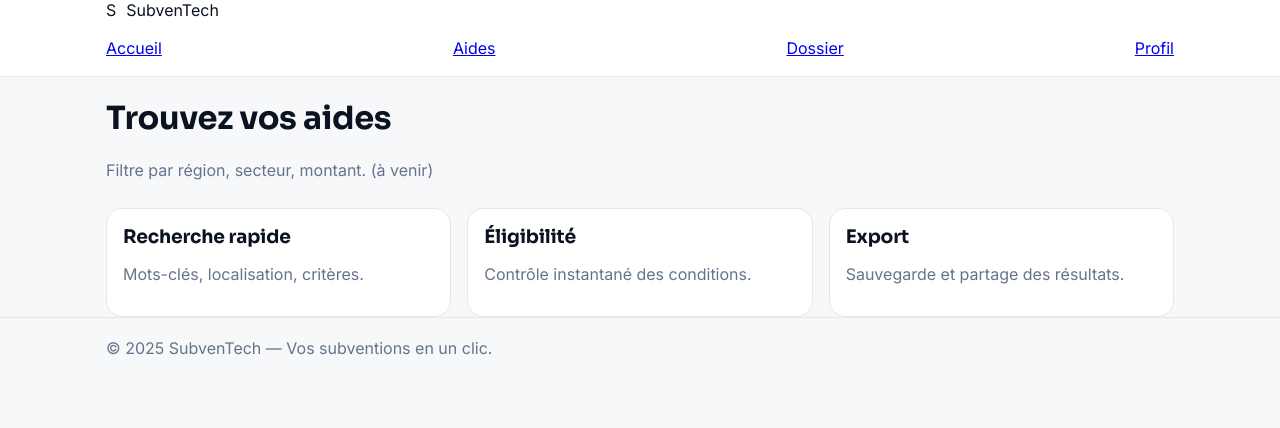
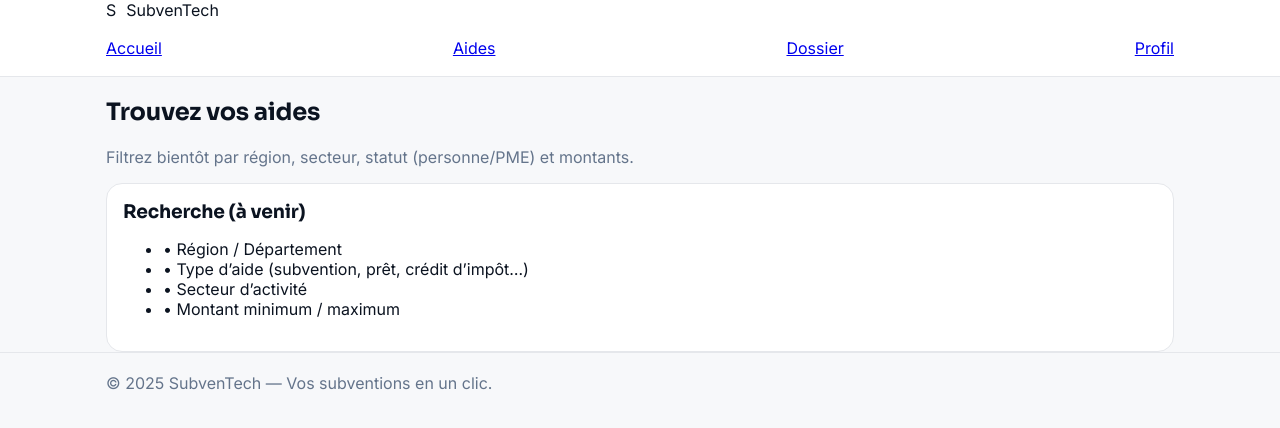
Before and after one commit to BACOUL/subventech-app, a Next.js app: page /aides in a window 1280 px wide. Shown: the top 428 px of the page. Built offline with nearby package versions, Linux system fonts and the light colour scheme.

Commit message:
Update aides.js

```diff
--- a/pages/aides.js
+++ b/pages/aides.js
@@ -1,13 +1,21 @@
-export default function Aides(){
+// pages/aides.js
+export default function Aides() {
   return (
-    <>
+    <section className="page">
       <h1>Trouvez vos aides</h1>
-      <p className="muted">Filtre par région, secteur, montant. (à venir)</p>
-      <div className="grid">
-        <div className="card"><h3>Recherche rapide</h3><p className="muted">Mots-clés, localisation, critères.</p></div>
-        <div className="card"><h3>Éligibilité</h3><p className="muted">Contrôle instantané des conditions.</p></div>
-        <div className="card"><h3>Export</h3><p className="muted">Sauvegarde et partage des résultats.</p></div>
+      <p className="muted">
+        Filtrez bientôt par région, secteur, statut (personne/PME) et montants.
+      </p>
+
+      <div className="card">
+        <h3>Recherche (à venir)</h3>
+        <ul className="list">
+          <li>• Région / Département</li>
+          <li>• Type d’aide (subvention, prêt, crédit d’impôt…)</li>
+          <li>• Secteur d’activité</li>
+          <li>• Montant minimum / maximum</li>
+        </ul>
       </div>
-    </>
+    </section>
   );
-    }
+}
```
